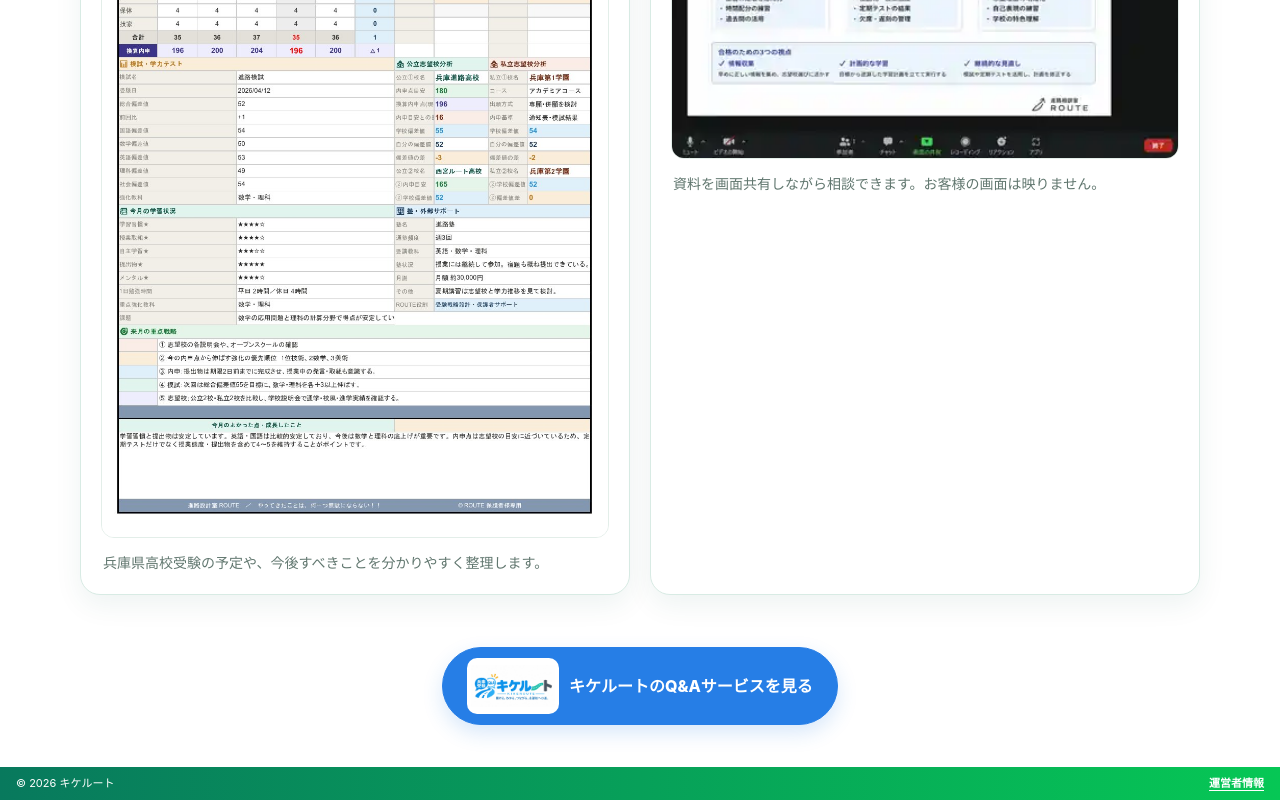
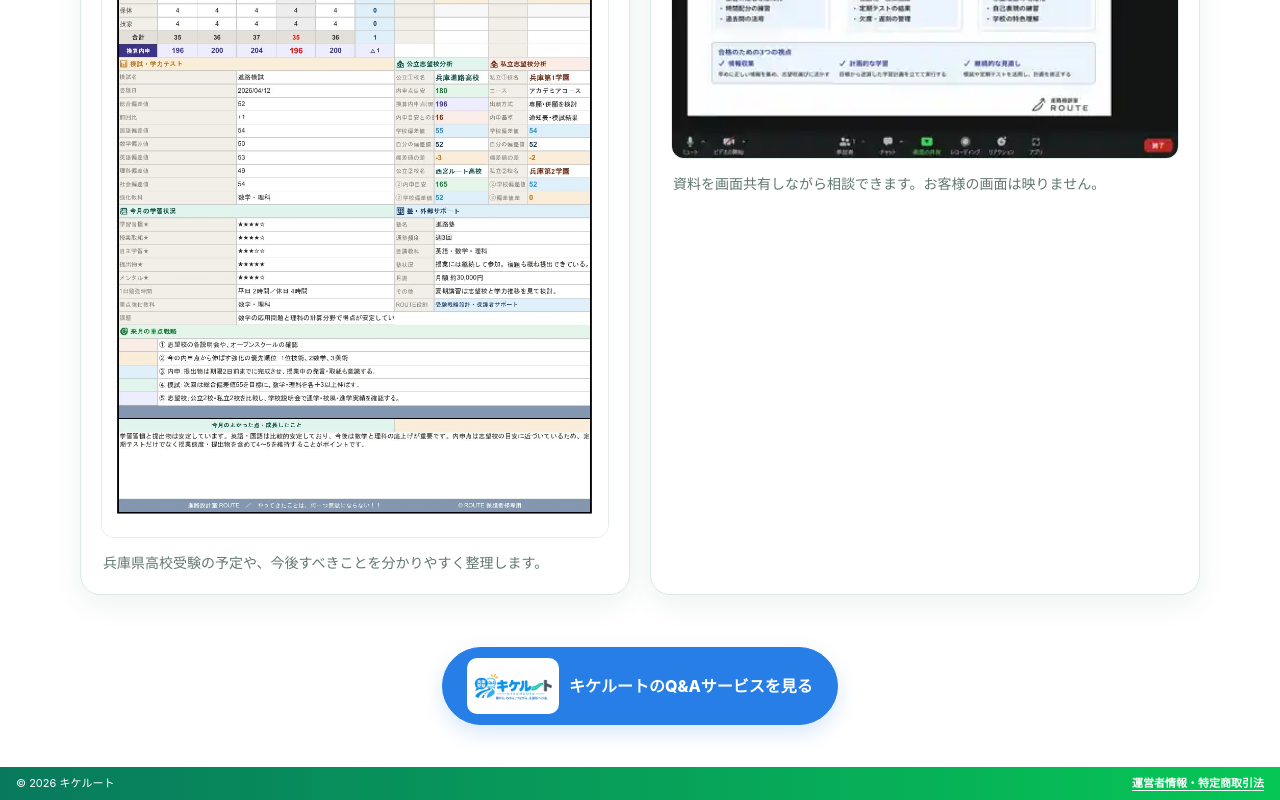
Before and after one commit to jukensoudan-route/jukensoudan-route.github.io, a plain HTML site: page online-consultation/index.html in a window 1280 px wide. Shown: the part 1646-2446 px from the top of the page. Drawn offline with Linux system fonts and the light colour scheme.

Commit message:
Sync final consultation checks

```diff
--- a/online-consultation/index.html
+++ b/online-consultation/index.html
@@ -325,7 +325,7 @@
 
     <footer class="kikeroute-footer">
       <span class="kikeroute-footer__copy">© 2026 キケルート</span>
-      <a class="kikeroute-footer__about" href="../about/">運営者情報</a>
+      <a class="kikeroute-footer__about" href="/about/#tokusho">運営者情報・特定商取引法</a>
     </footer>
   </div>
 </body>
```
